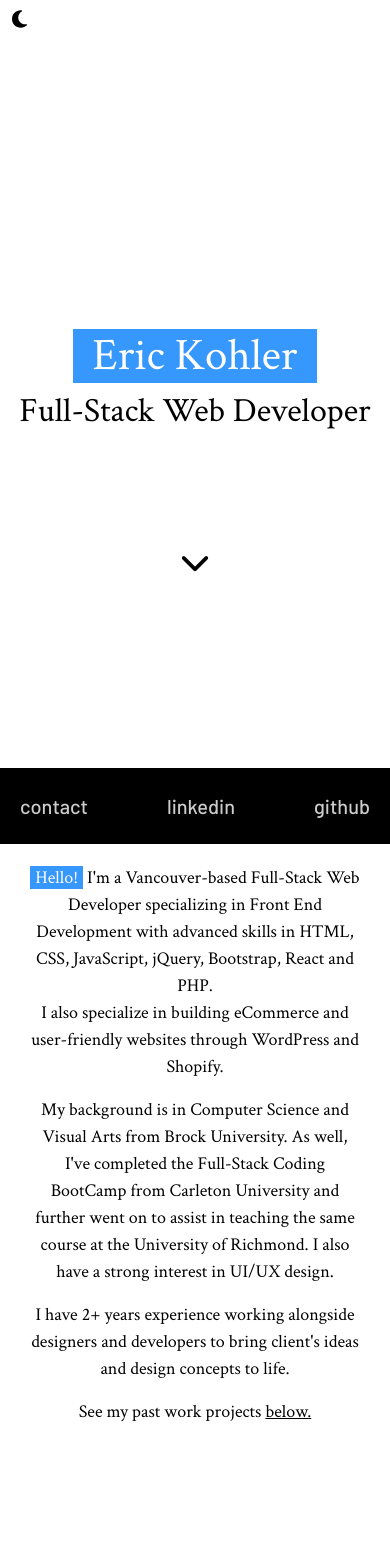
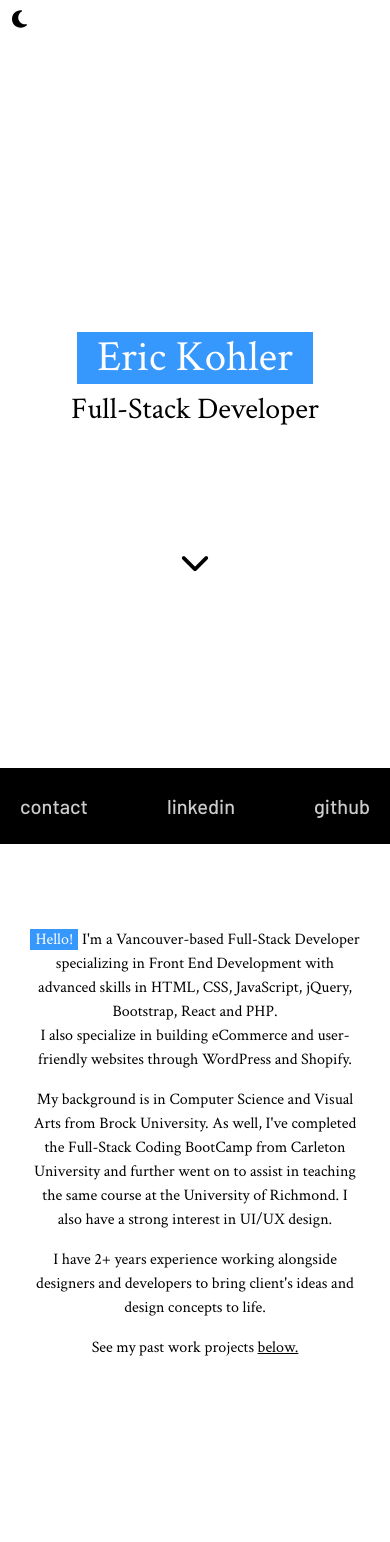
Before and after one commit to eikohler/Full-Stack-Portfolio, a React (Create React App) app: page / in a window 390 px wide. Shown: the top 1542 px of the page. Built offline with nearby package versions, Linux system fonts and the light colour scheme.

Commit message:
update css font sizes and update text

```diff
--- a/src/components/About/index.js
+++ b/src/components/About/index.js
@@ -22,7 +22,7 @@ function About() {
     <div className="row mx-0 justify-content-center">
       <div className="col-lg-7 col-sm-10 text-center">
         <motion.div ref={ref} variants={variants} initial="hidden" animate={controls}>
-          <p><span>Hello!</span> I'm a Vancouver-based Full-Stack Web Developer specializing in
+          <p><span>Hello!</span> I'm a Vancouver-based Full-Stack Developer specializing in
           Front End Development with advanced skills in HTML, CSS, JavaScript, jQuery, Bootstrap, React and PHP.<br></br>
           I also specialize in building eCommerce and user-friendly websites through WordPress and Shopify.</p>
           <p>My background is in Computer Science and Visual Arts from Brock University.
--- a/src/components/Home/index.js
+++ b/src/components/Home/index.js
@@ -4,7 +4,7 @@ function Home() {
   return (
     <div className='text-center'>
         <h1>Eric Kohler</h1>
-        <h2>Full-Stack Web Developer</h2>
+        <h2>Full-Stack Developer</h2>
         <p className="bounce"><a href="#about"><i class="fa-solid fa-chevron-down"></i></a></p>
     </div>
   );
--- a/src/index.css
+++ b/src/index.css
@@ -240,11 +240,14 @@ footer a:hover{
 }
 
 @media only screen and (max-width: 576px) {
+  #about p {
+    font-size: 16px;
+  }
   #home h1 {
-    font-size: 45px;
+    font-size: 43px;
   }
   #home h2 {
-    font-size: 34px;
+    font-size: 30px;
   }
 
   .mode-switch {
```
